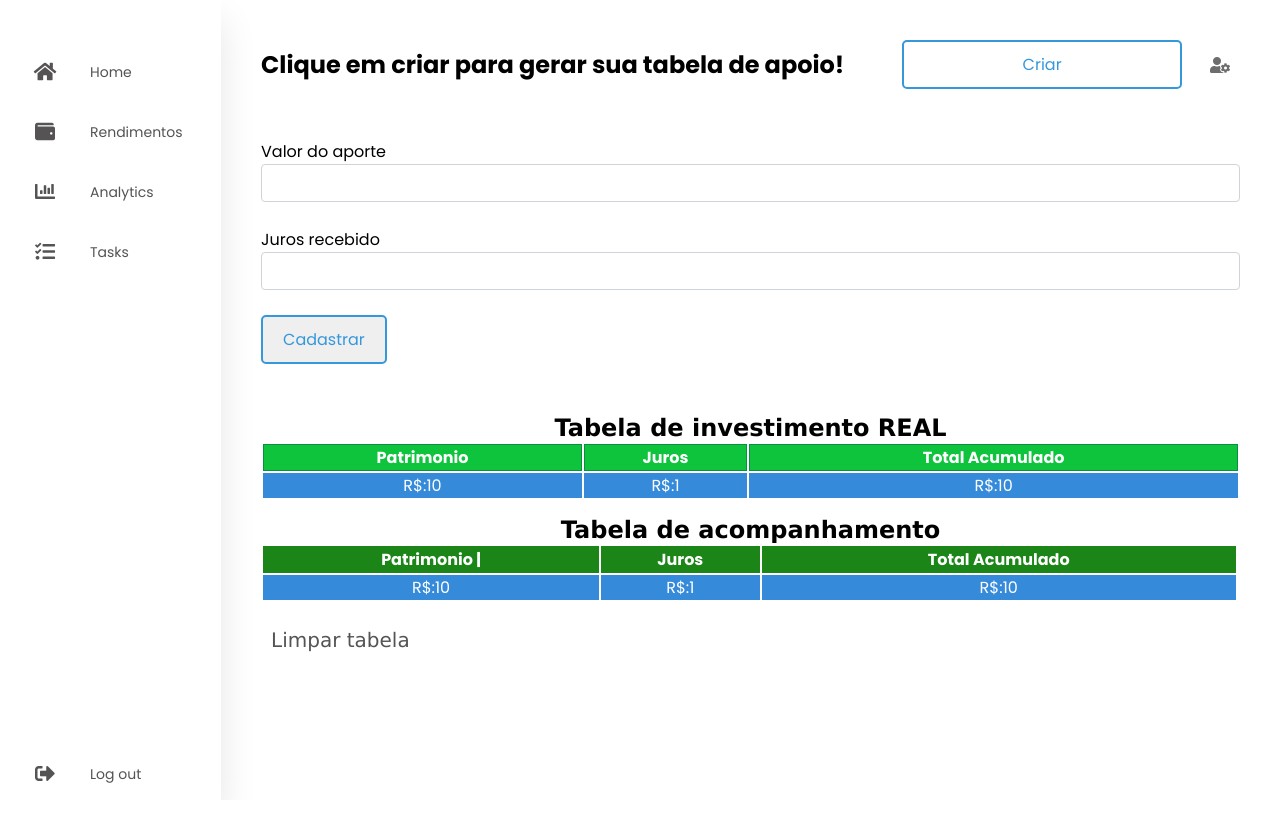
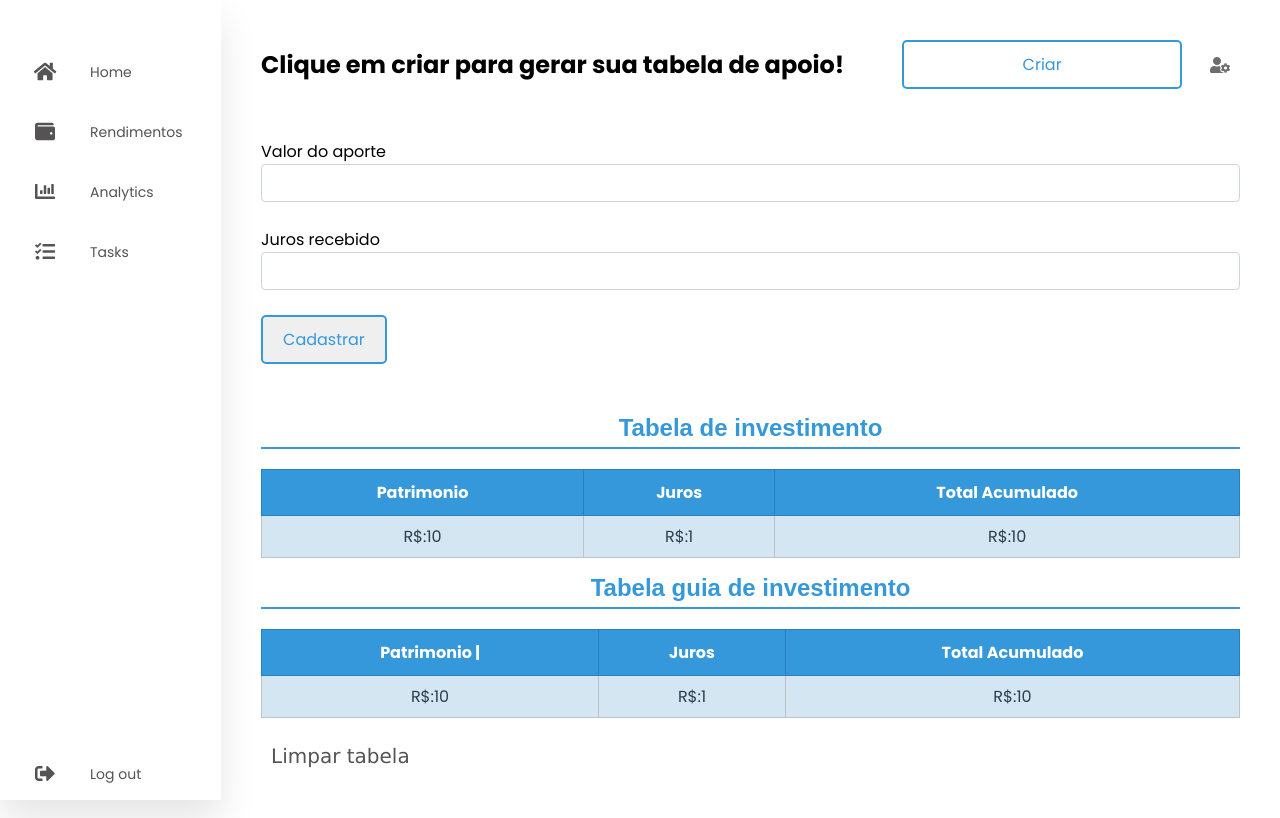
Before and after one commit to Jdalarmi/HorusCapital_Funds, a Django app: page /analytics/analise/ in a window 1280 px wide. Before the commit the page ends 783 px from the top, so only its background shows below. Run offline with Django 5.2, Linux system fonts and the light colour scheme; tables that the repository leaves empty hold one stand-in row (values such as "Sample post").

Commit message:
:sparkles: feat: Melhoria no CSS das tabelas e valor total dos rendimentos

```diff
--- a/static/css/analise.css
+++ b/static/css/analise.css
@@ -1,35 +1,40 @@
-/* Estilos para a tabela */
 .table {
   width: 100%;
   margin-bottom: 1rem;
-    color: #ffffff;
-    font-family: Verdana, Geneva, Tahoma, sans-serif;
+  color: #2c3e50;
+  font-family: 'Verdana', 'Geneva', 'Tahoma', sans-serif;
+  border-collapse: collapse;
 }
 
 .table thead th {
-    background-color: #1b8518;
-    border: 1px solid #1b8518;
+  background-color: #3498db;
+  color: #ffffff;
+  border: 1px solid #2980b9;
+  padding: 10px;
   text-align: center;
 }
 
 .table tbody tr:nth-child(even) {
-    background-color: #358ada;
+  background-color: #ecf0f1;
 }
 
 .table tbody tr:nth-child(odd) {
-    background-color: #358ada;
+  background-color: #d4e6f1;
 }
 
 .table tbody tr {
-    background-color: #3082d4;
+  background-color: #bdc3c7;
 }
 
 .table tbody td {
   text-align: center;
+  padding: 8px;
+  border: 1px solid #bdc3c7;
 }
 
 .table tbody tr:hover {
-    background-color: #2fd13c;
+  background-color: #3498db;
+  color: #ffffff;
 }
 
   /* Estilos para os campos de entrada */
@@ -90,40 +95,45 @@
     color: #fff;
   }
 
-/* Tabela de inpuits */
 
 /* Estilos para a tabela-teste */
 .table-test {
   width: 100%;
   margin-bottom: 1rem;
-  color: #ffffff;
-  font-family: Verdana, Geneva, Tahoma, sans-serif;
+  color: #2c3e50;
+  font-family: 'Verdana', 'Geneva', 'Tahoma', sans-serif;
+  border-collapse: collapse;
 }
 
 .table-test thead th {
-  background-color: #0ec43c;
-  border: 1px solid #0a8f41;
+  background-color: #3498db;
+  color: #ffffff;
+  border: 1px solid #2980b9;
+  padding: 10px;
   text-align: center;
 }
 
 .table-test tbody tr:nth-child(even) {
-  background-color: #3a86d1;
+  background-color: #ecf0f1;
 }
 
 .table-test tbody tr:nth-child(odd) {
-  background-color: #358ada;
+  background-color: #d4e6f1;
 }
 
 .table-test tbody tr {
-  background-color: #3082d4;
+  background-color: #bdc3c7;
 }
 
 .table-test tbody td {
   text-align: center;
+  padding: 8px;
+  border: 1px solid #bdc3c7;
 }
 
 .table-test tbody tr:hover {
-  background-color: #2fd13c;
+  background-color: #35c419;
+  color: #ffffff;
 }
 
 
@@ -179,3 +189,11 @@
   background-color: #3498db;
   color: #fff;
 }
+h2 {
+  font-family: 'Arial', sans-serif;
+  text-align: center;
+  color: #3498db;
+  border-bottom: 2px solid #3498db;
+  padding-bottom: 5px;
+  margin-bottom: 20px;
+}
--- a/static/css/style.css
+++ b/static/css/style.css
@@ -50,6 +50,29 @@ a{
   width: 280px;
   padding: 10px;
 }
+.contador{
+            text-align: center;
+            font-size: 28px;
+            color: #050505;
+            font-family: 'Arial', sans-serif;
+            display: flex;
+            align-items: center;
+            justify-content: center;
+            gap: 10px;
+}
+.contador i {
+  font-size: 1.2em;
+}
+@keyframes swing {
+  0% { transform: rotate(0deg); }
+  50% { transform: rotate(2deg); }
+  100% { transform: rotate(0deg); }
+}
+
+.contador.animated {
+  animation: swing 2s infinite;
+}
+
 nav .fas{
   position: relative;
   width: 70px;
--- a/templates/analytics/analise.html
+++ b/templates/analytics/analise.html
@@ -42,7 +42,7 @@
     </div>
     <br>
     <br>
-    <h1 style="text-align:center;font-family:Verdana">Tabela de investimento REAL</h1>
+    <h2>Tabela de investimento</h2>
     <div class="table-test">
         <table class="table-test">
           <thead>
@@ -64,7 +64,8 @@
           {% endfor %}
         </table>
       </div>
-      <h1 style="text-align:center;font-family:Verdana">Tabela de acompanhamento</h1>
+      <hr>
+      <h2>Tabela guia de investimento</h1>
       <div class="table-responsive">
           <table class="table table-bordered table-dark">
             <thead>
@@ -80,7 +81,6 @@
                       <td>R$:{{data.total_investido | floatformat}}</td>
                       <td>R$:{{data.juros | floatformat}}</td>
                       <td>R$:{{data.total_acumulado | floatformat}}</td>
-                      <td></td>
                     </tr>
               </tbody>
             {% endfor %}
```
Also changed, not shown: templates/horus/home.html (+5 -3 lines). Lines whose indentation alone changed are shown as unchanged.
